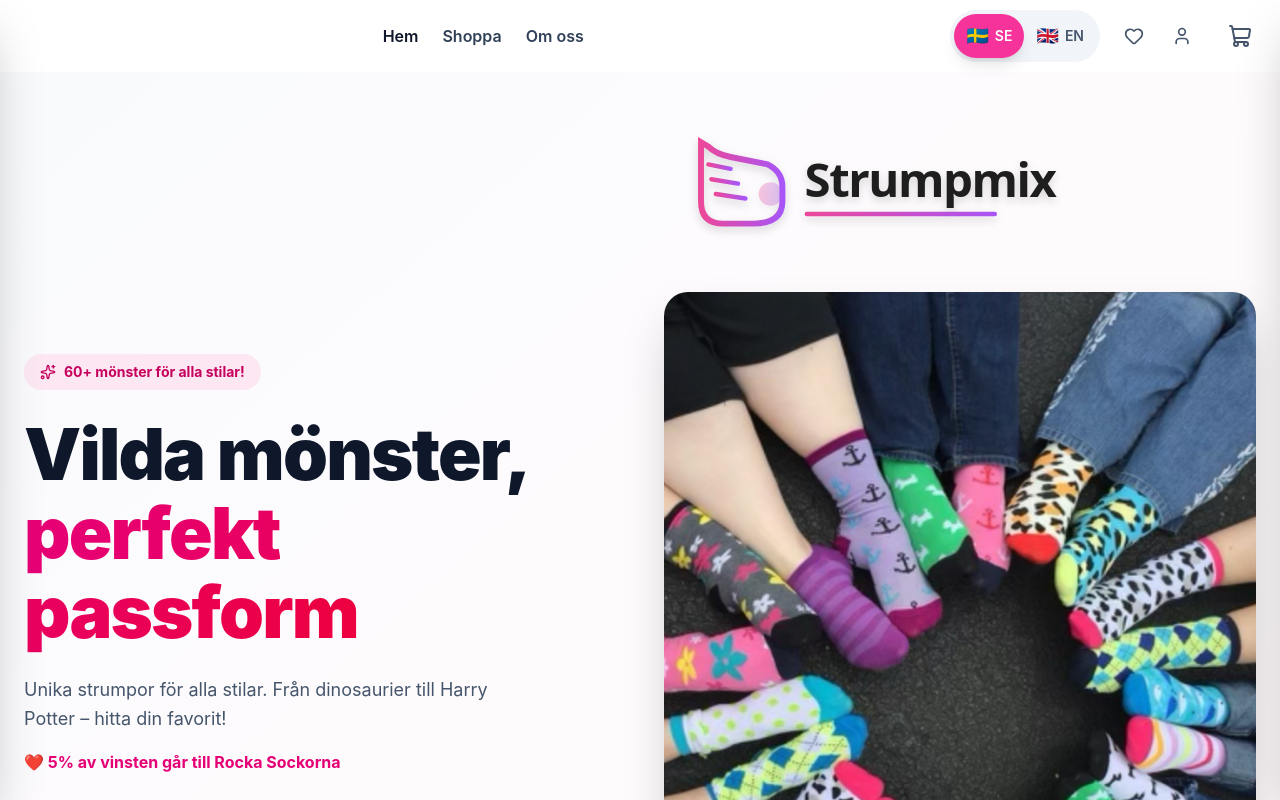
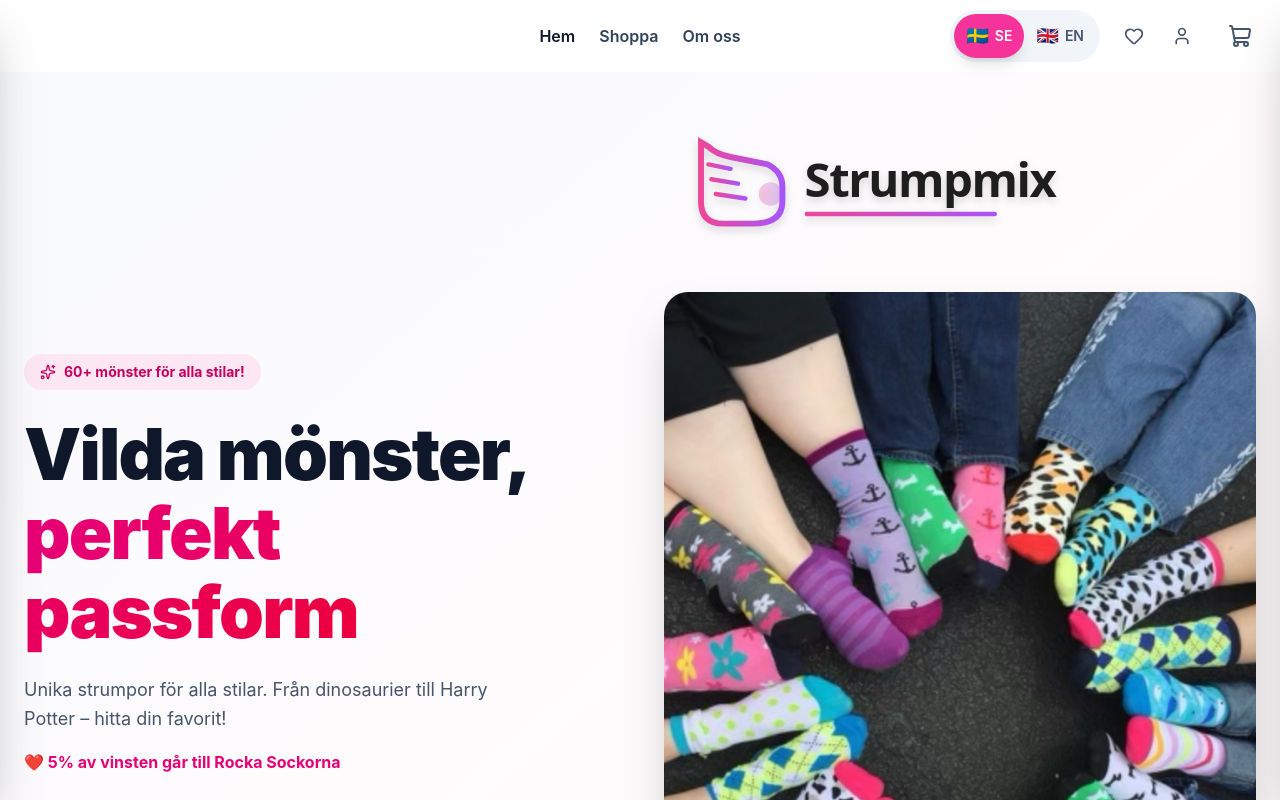
Before and after one commit to adrianfolkeson/rockn-socks, a Next.js app: page / in a window 1280 px wide. Shown: the top 800 px of the page. Built offline with nearby package versions, Linux system fonts and the light colour scheme.

Commit message:
Logo left-aligned in header

```diff
--- a/src/app/page.tsx
+++ b/src/app/page.tsx
@@ -1306,6 +1306,8 @@
         <div className="max-w-7xl mx-auto px-4">
           <div className="flex items-center justify-between h-16 sm:h-[72px]">
 
+            {/* Left side - Menu + Logo */}
+            <div className="flex items-center gap-3">
               {/* Mobile Menu Button */}
               <button
                 onClick={() => setIsMobileMenuOpen(true)}
@@ -1314,19 +1316,20 @@
                 <Menu className="w-6 h-6 text-slate-700" />
               </button>
 
-            {/* Logo */}
+              {/* Logo - Left aligned */}
               <a href="#" className="flex items-center">
                 <img src="/logo.svg?v=2" alt="Strumpmix" className="h-8 sm:h-10" />
               </a>
-
-            {/* Desktop Nav */}
-            <nav className="hidden md:flex items-center gap-6">
+            </div>
+
+            {/* Desktop Nav - Center */}
+            <nav className="hidden md:flex items-center gap-6 absolute left-1/2 -translate-x-1/2">
               <a href="#" className="font-semibold text-slate-900 hover:text-pink-600 transition-colors">Hem</a>
               <a href="#products" className="font-semibold text-slate-700 hover:text-pink-600 transition-colors">Shoppa</a>
               <a href="#about" className="font-semibold text-slate-700 hover:text-pink-600 transition-colors">Om oss</a>
             </nav>
 
-            {/* Icons */}
+            {/* Icons - Right */}
             <div className="flex items-center gap-2 sm:gap-3">
               {/* Language Switcher - Desktop */}
               <div className="hidden lg:block">
```
Lines whose indentation alone changed are shown as unchanged.
